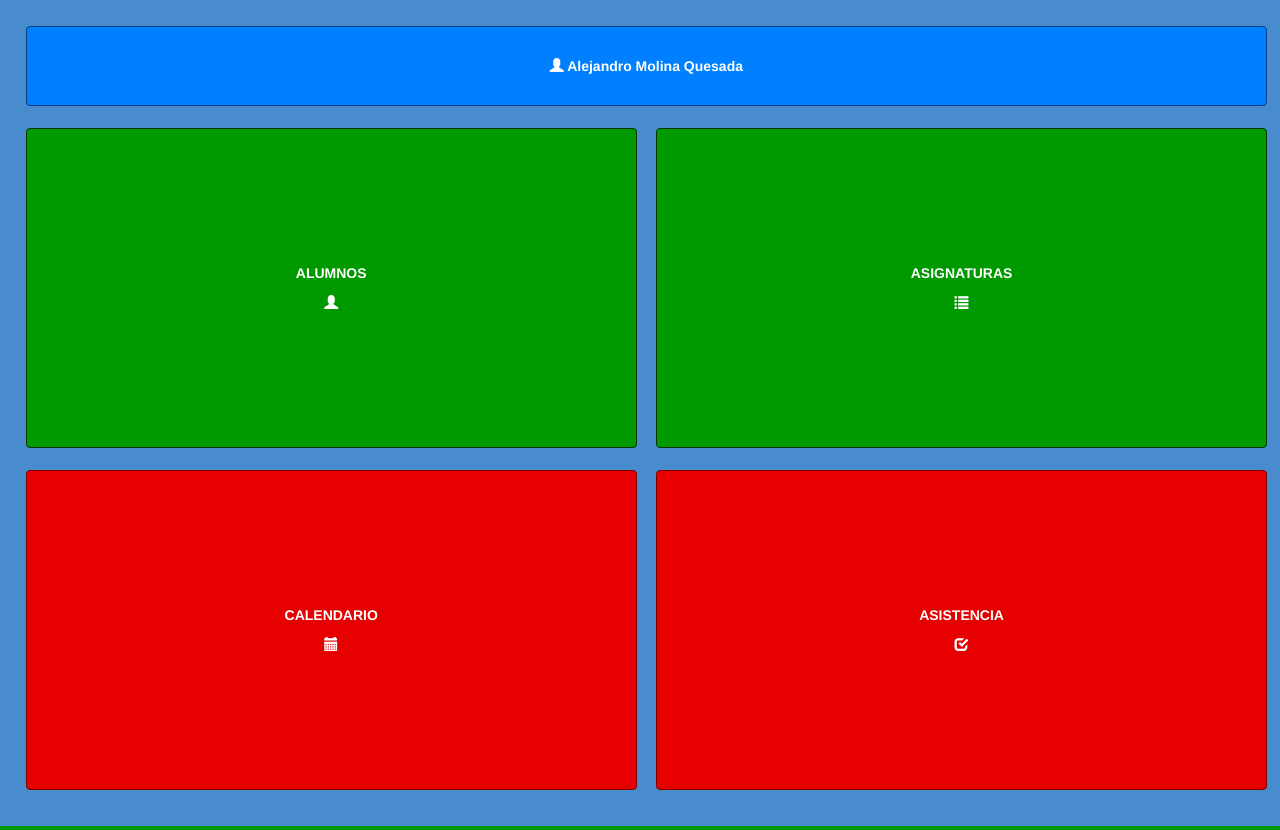
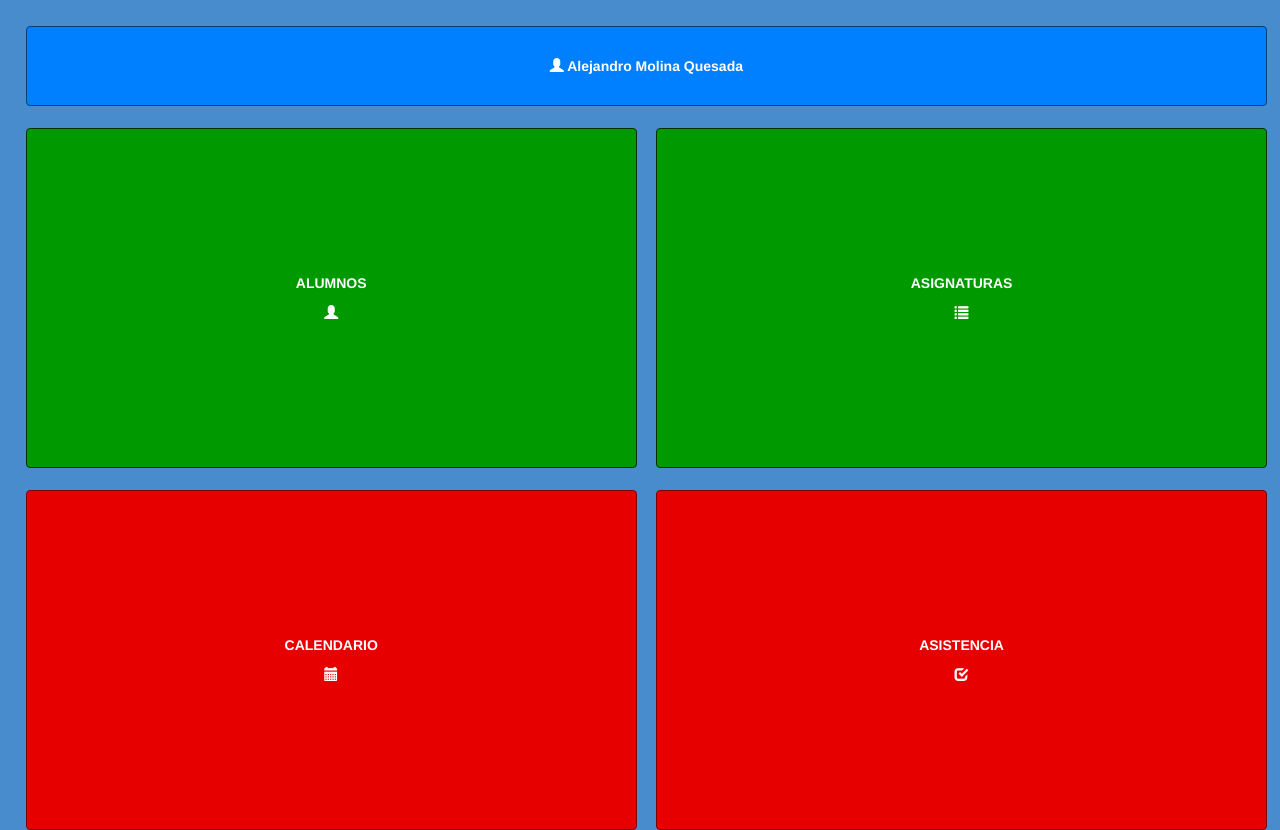
Before and after one commit to Milpoder/EducApp, a PHP site: page /inicio.html in a window 1280 px wide. Run offline with PHP 8.4, Linux system fonts and the light colour scheme.

Commit message:
Primera version inicio

```diff
--- a/css/buttons.css
+++ b/css/buttons.css
@@ -78,7 +78,7 @@
 
 .halfScreenWidthButton{
 	width: 47.75%;
-	height: 40%;
+	height: 42.5%;
 	margin-top: 1.75%;
 	float: left;
 }
```
